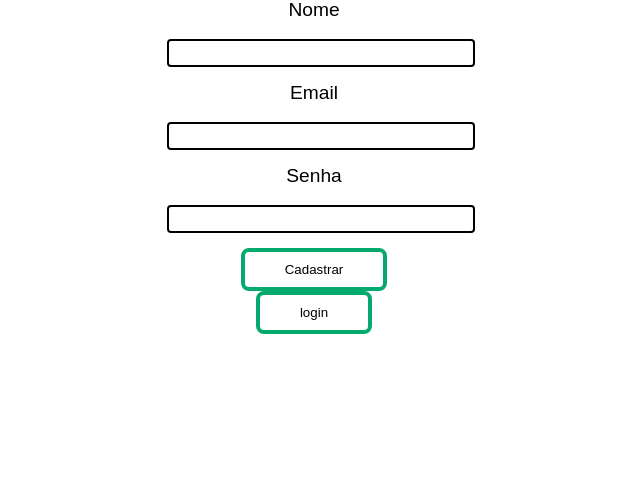
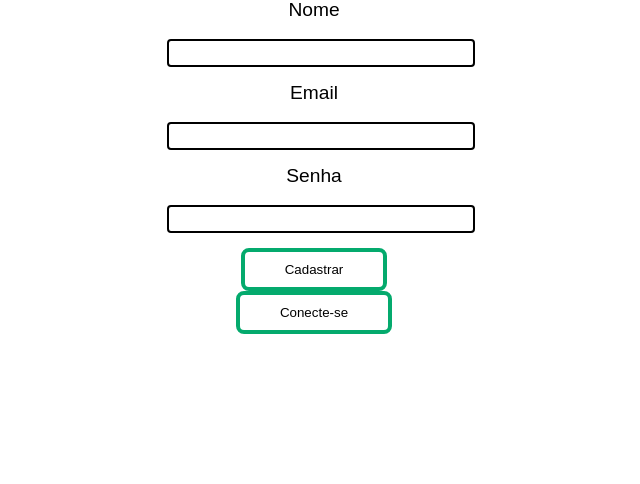
Before and after one commit to Lilomr/lilo.st, a Flask app: page /cadastrar in a window 1280 px wide. Shown: the part 145-629 px from the top of the page, without its empty margins (326-966 px from the left). Run offline with Flask 3, Linux system fonts and the light colour scheme.

Commit message:
modified:   templates/index.html

```diff
--- a/templates/index.html
+++ b/templates/index.html
@@ -74,7 +74,7 @@
         <input type="password" id="senha" name="senha" required>
         <button type="submit">Cadastrar</button>
     </form>
-    <button type="button" id="button-cadastro" onclick="location.href='/login'">login</button>
+    <button type="button" id="button-cadastro" onclick="location.href='/login'">Conecte-se</button>
     <div class="message" id="message"></div>
     <script>
         document.getElementById('cadastroForm').addEventListener('submit', async function(e) {
```
